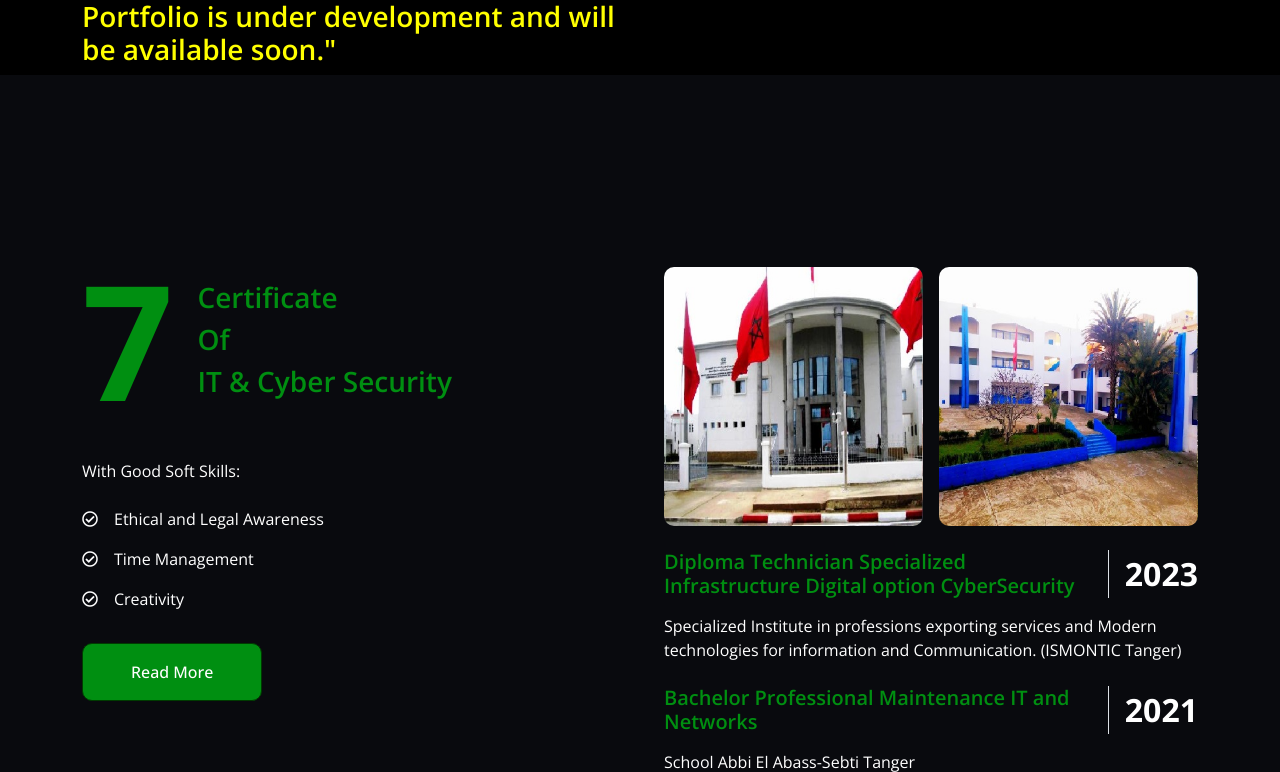
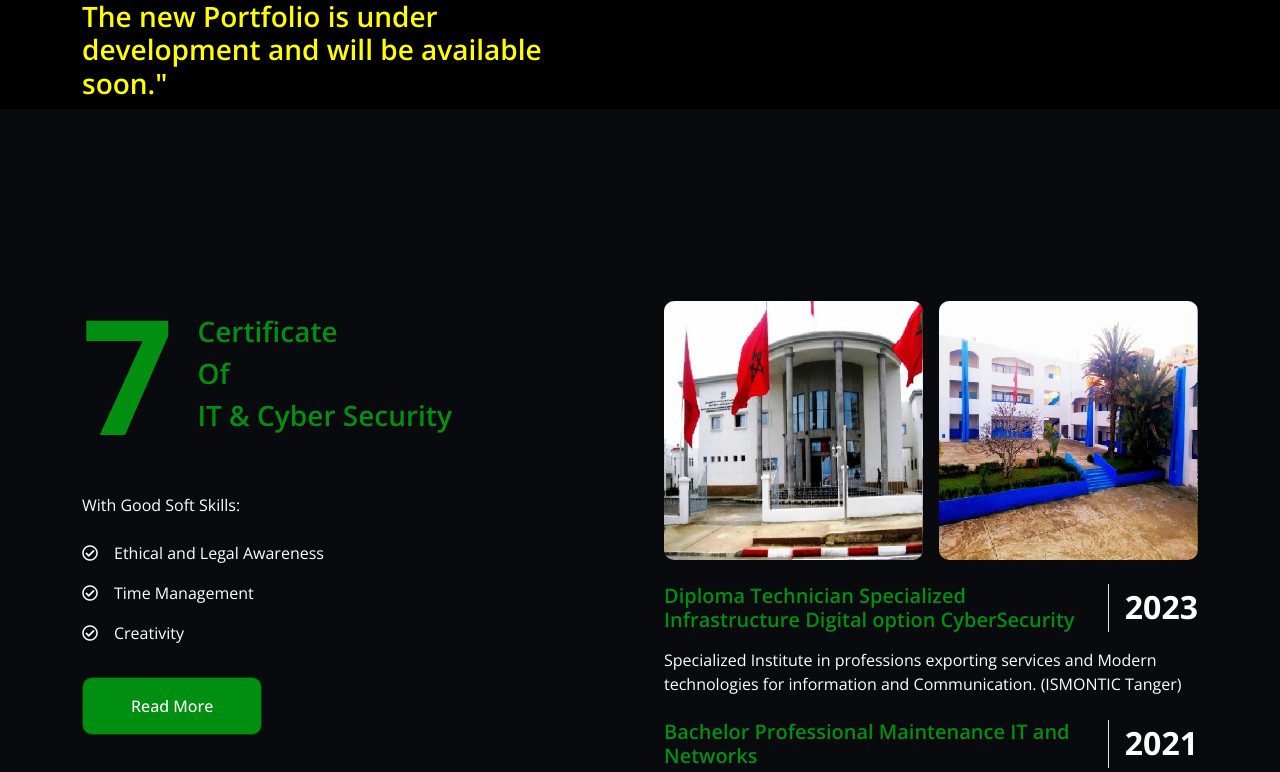
Before and after one commit to ayoubmb47/amb47.github.io, a plain HTML site: page index.html in a window 1280 px wide. Shown: the part 456-1228 px from the top of the page. Drawn offline with nearby package versions, Linux system fonts and the light colour scheme.

Commit message:
Update index.html

```diff
--- a/index.html
+++ b/index.html
@@ -96,7 +96,7 @@ However, major radical changes were made by Ayoub El Mejdoub to transform it int
                         <a class="btn btn-square btn-primary me-3"><i class="fab fa-facebook-f"></i></a>
                         <a class="btn btn-square btn-primary me-3" href="https://www.linkedin.com/in/ayoub-mejdoub/" target="_blank"><i class="fab fa-linkedin-in"></i></a>
                     </div>
-                    <h3 style="color: yellow;">"This is an old version (2023), The new Portfolio is under development and will be available soon."</h3>
+                    <h3 style="color: yellow;">"This is an old version (2023), <br>The new Portfolio is under development and will be available soon."</h3>
                 </div>
                 <div class="col-lg-6">
                     <img class="img-fluid" src="img/profile.png" alt="">
```
